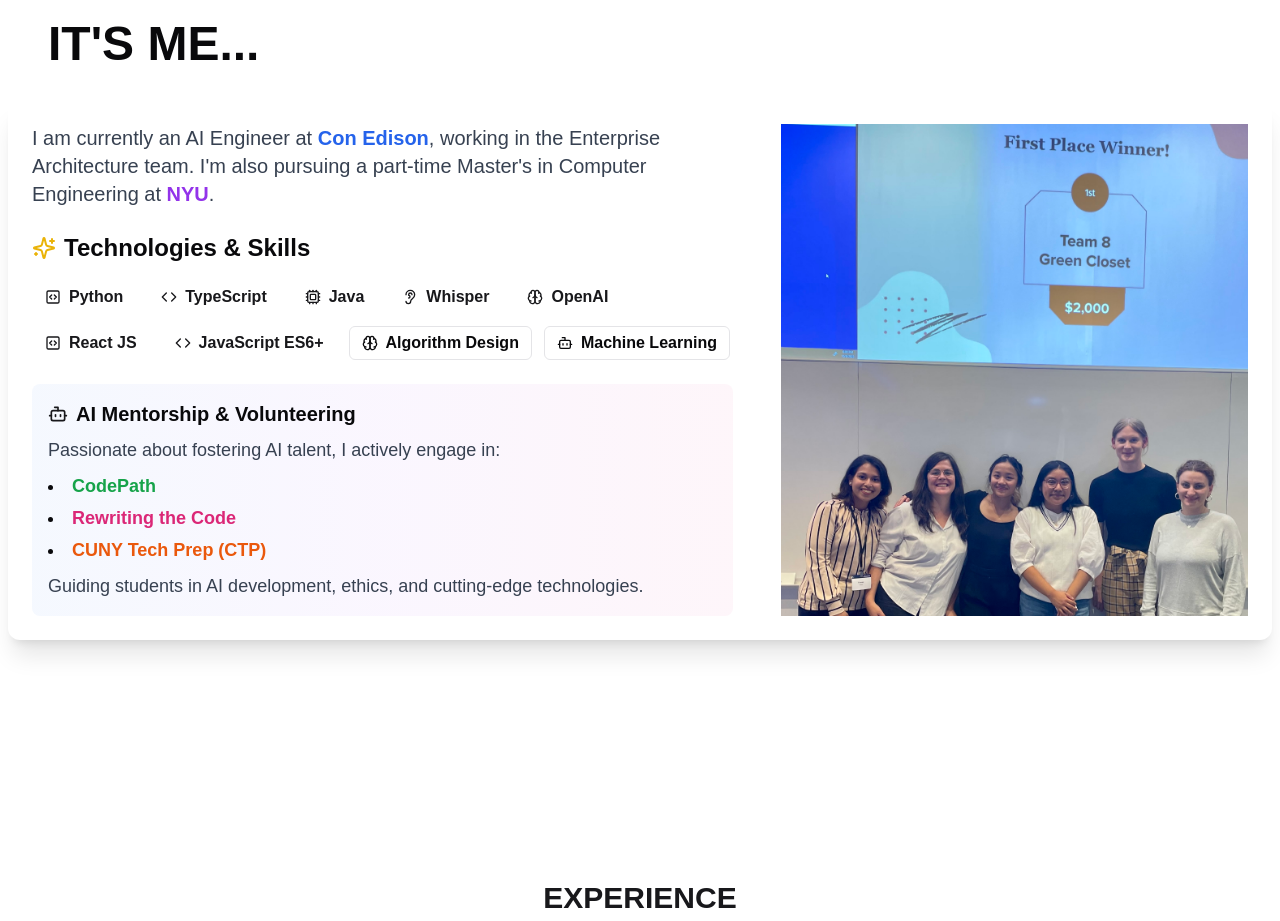
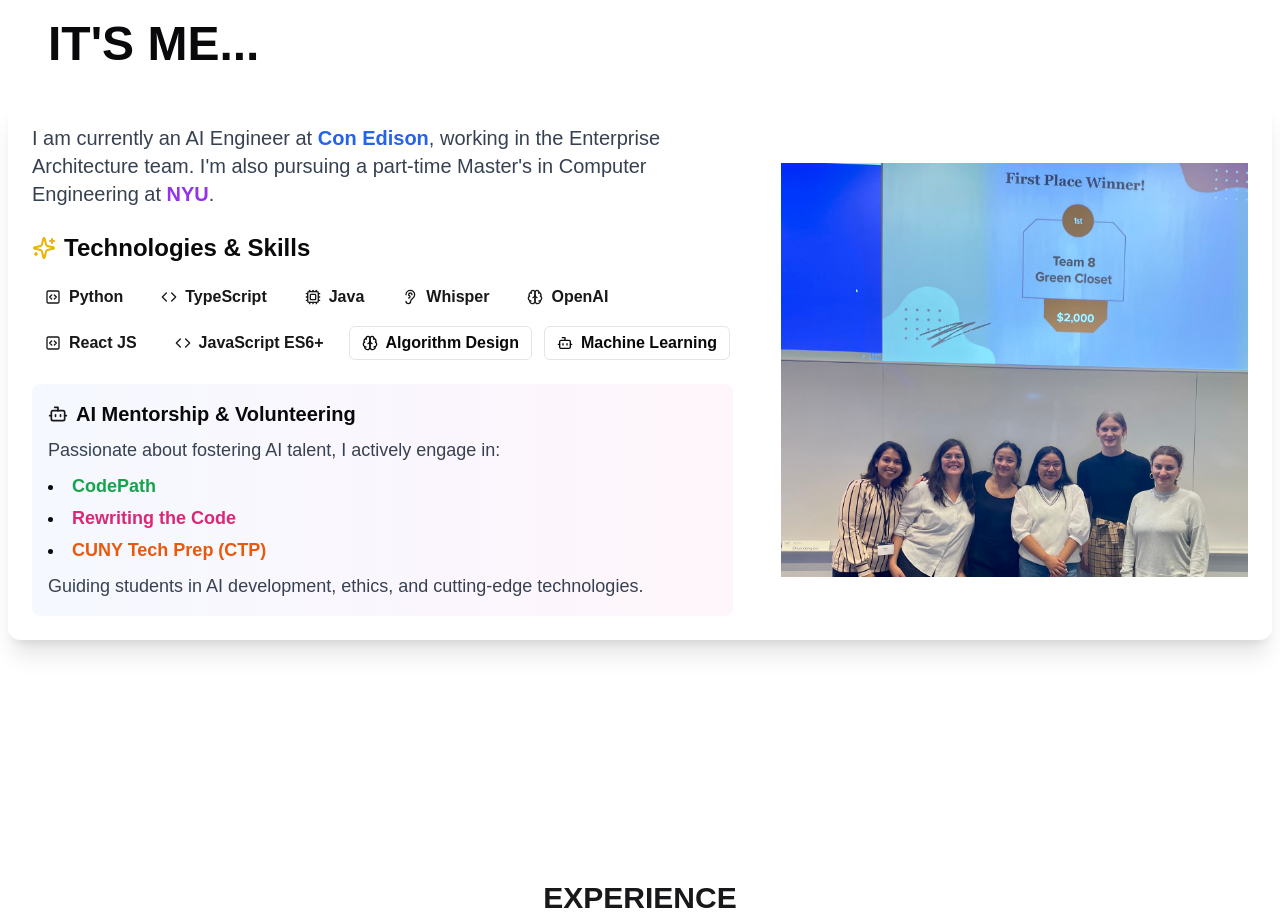
Before and after one commit to fzinnah17/nextjs-portfolio-2025, a Next.js app: page / in a window 1280 px wide. Shown: the part 920-1841 px from the top of the page. Built offline with nearby package versions, Linux system fonts and the light colour scheme.

Commit message:
Fix image cropping issue in Slideshow
- Change objectFit from cover to contain to prevent horizontal image cropping
- Center images using objectPosition to maintain alignment
- Add black background to fill empty space when images don't fully fit

```diff
--- a/components/Slideshow.tsx
+++ b/components/Slideshow.tsx
@@ -35,82 +35,6 @@ const hackathonImages = [
   "/images/picture34.jpeg",
 
 ];
-
-
-// export function Slideshow() {
-//   const [shuffledImages, setShuffledImages] = useState<string[]>([]);
-//   const [currentIndex, setCurrentIndex] = useState(0);
-//   const [isHovered, setIsHovered] = useState(false);
-
-//   // Shuffle images when component mounts
-//   useEffect(() => {
-//     const shuffled = [...hackathonImages].sort(() => Math.random() - 0.5);
-//     setShuffledImages(shuffled);
-//     setCurrentIndex(0); // Reset index to start from the first shuffled image
-//   }, []);
-
-//   // Automatic cycling every 5 seconds
-//   useEffect(() => {
-//     const interval = setInterval(() => {
-//       setCurrentIndex((prevIndex) => (prevIndex + 1) % shuffledImages.length);
-//     }, 5000);
-//     return () => clearInterval(interval);
-//   }, [shuffledImages]);
-
-//   const handlePrev = () => {
-//     setCurrentIndex((prevIndex) =>
-//       prevIndex === 0 ? hackathonImages.length - 1 : prevIndex - 1
-//     );
-//   };
-
-//   const handleNext = () => {
-//     setCurrentIndex((prevIndex) => (prevIndex + 1) % hackathonImages.length);
-//   };
-
-//   return (
-//     <div
-//       className="relative w-[100%] h-[400px]  overflow-hidden rounded-lg -mt-6"
-//       onMouseEnter={() => setIsHovered(true)}
-//       onMouseLeave={() => setIsHovered(false)}
-//     >
-//       <AnimatePresence>
-//         {shuffledImages.length > 0 && (
-//           <motion.img
-//             key={shuffledImages[currentIndex]}
-//             src={shuffledImages[currentIndex]}
-//             alt="Hackathon Event"
-//             className="w-full h-full object-cover"
-//             initial={{ opacity: 0 }}
-//             animate={{ opacity: 1 }}
-//             exit={{ opacity: 0 }}
-//             transition={{ duration: 1 }}
-//           />
-//         )}
-//       </AnimatePresence>
-//       {isHovered && (
-//         <>
-//           <button
-//             onClick={handlePrev}
-//             className="absolute left-2 top-1/2 z-10 transform -translate-y-1/2 bg-black/50 text-white p-2 rounded-full hover:bg-black/70 transition"
-//             >
-//             <ChevronLeft className="w-5 h-5" />
-//           </button>
-//           <button
-//             onClick={handleNext}
-//             className="absolute right-2 top-1/2 z-10 transform -translate-y-1/2 bg-black/50 text-white p-2 rounded-full hover:bg-black/70 transition"
-//             >
-//             <ChevronRight className="w-5 h-5" />
-//           </button>
-//         </>
-//       )}
-//       <div className="absolute inset-0 flex items-center justify-center">
-//         <div className="w-full h-full border-4 border-gray-300 dark:border-gray-600 animate-pulse"></div>
-//       </div>
-//     </div>
-//   );
-// }
-
-
 
 export function Slideshow() {
   const [currentIndex, setCurrentIndex] = useState(0)
@@ -150,7 +74,7 @@ export function Slideshow() {
             src={hackathonImages[currentIndex] || "/placeholder.svg"}
             alt="Hackathon Event"
             layout="fill"
-            objectFit="cover"
+            objectFit="contain"
           />
         </motion.div>
       </AnimatePresence>
```
